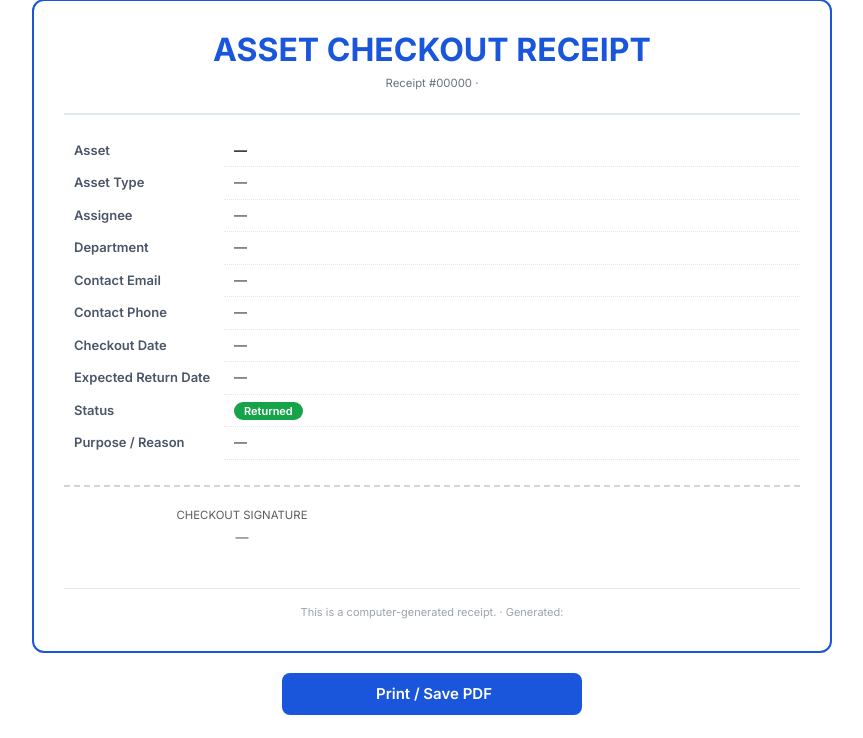
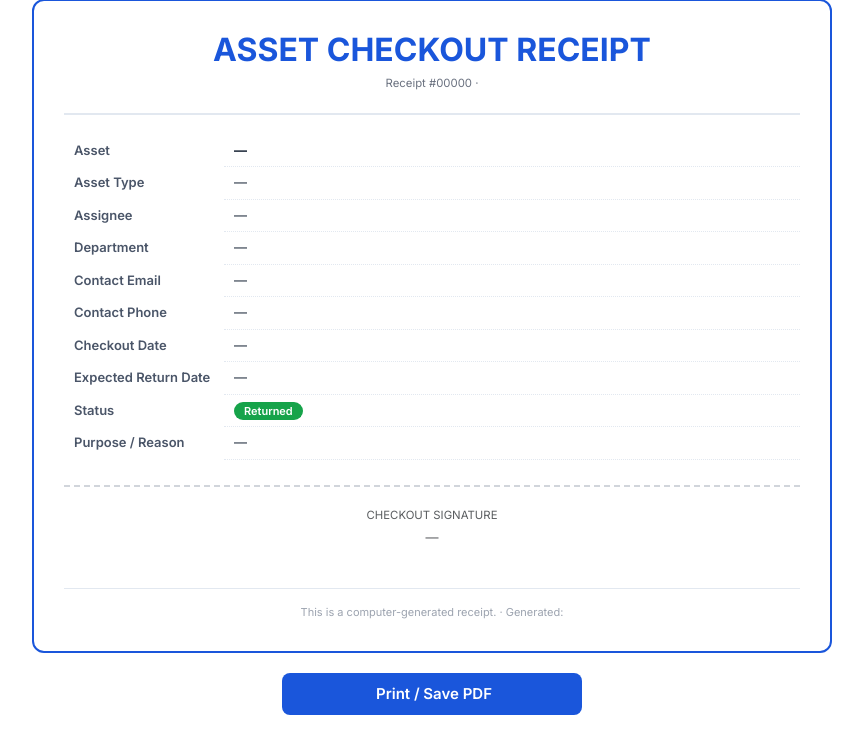
Before and after one commit to ibsoft/iso27001-manager, a Python web app: template app/templates/assignments/receipt.html in a window 1280 px wide. Shown: the part 21-759 px from the top of the page, without its empty margins (208-1071 px from the left). Run offline with Jinja, Linux system fonts and the light colour scheme; the template is opened without the code that fills it, so the values that code supplies are empty.

Commit message:
receipt fix

```diff
--- a/app/templates/assignments/receipt.html
+++ b/app/templates/assignments/receipt.html
@@ -17,7 +17,7 @@
     .info-table td:first-child { font-weight: 600; color: #4a5568; width: 160px; }
     .info-table td:last-child { border-bottom: 1px dotted #e2e8f0; }
     .signature-section { text-align: center; margin-top: 25px; padding-top: 20px; border-top: 2px dashed #d1d5db; }
-    .signature-section img { max-height: 90px; border: 1px solid #d1d5db; border-radius: 6px; padding: 8px; background: #fff; }
+    .signature-section img { max-height: 90px; max-width: 100%; border: 1px solid #d1d5db; border-radius: 6px; padding: 8px; background: #fff; }
     .footer { text-align: center; margin-top: 25px; font-size: 11px; color: #9ca3af; border-top: 1px solid #e2e8f0; padding-top: 15px; }
     .badge-overdue { background: #dc2626; color: #fff; padding: 2px 10px; border-radius: 20px; font-size: 11px; font-weight: 600; }
     .badge-checked-out { background: #f59e0b; color: #1e293b; padding: 2px 10px; border-radius: 20px; font-size: 11px; font-weight: 600; }
@@ -70,8 +70,8 @@
     </table>
 
     <div class="signature-section">
-      <div class="row">
-        <div class="col-md-6">
+      <div class="d-flex flex-wrap gap-4 justify-content-center px-3">
+        <div class="text-center" style="min-width:200px;flex:1;">
           <p class="text-muted small text-uppercase mb-1">{{ _('Checkout Signature') }}</p>
           {% if assignment.signature_data %}
             <img src="{{ assignment.signature_data }}" alt="{{ _('Signature') }}">
@@ -83,7 +83,7 @@
           {% endif %}
         </div>
         {% if assignment.checkin_signature_data %}
-        <div class="col-md-6">
+        <div class="text-center" style="min-width:200px;flex:1;">
           <p class="text-muted small text-uppercase mb-1">{{ _('Check-in Signature') }}</p>
           <img src="{{ assignment.checkin_signature_data }}" alt="{{ _('Return Signature') }}">
           {% if assignment.checkin_signed_at %}
```
